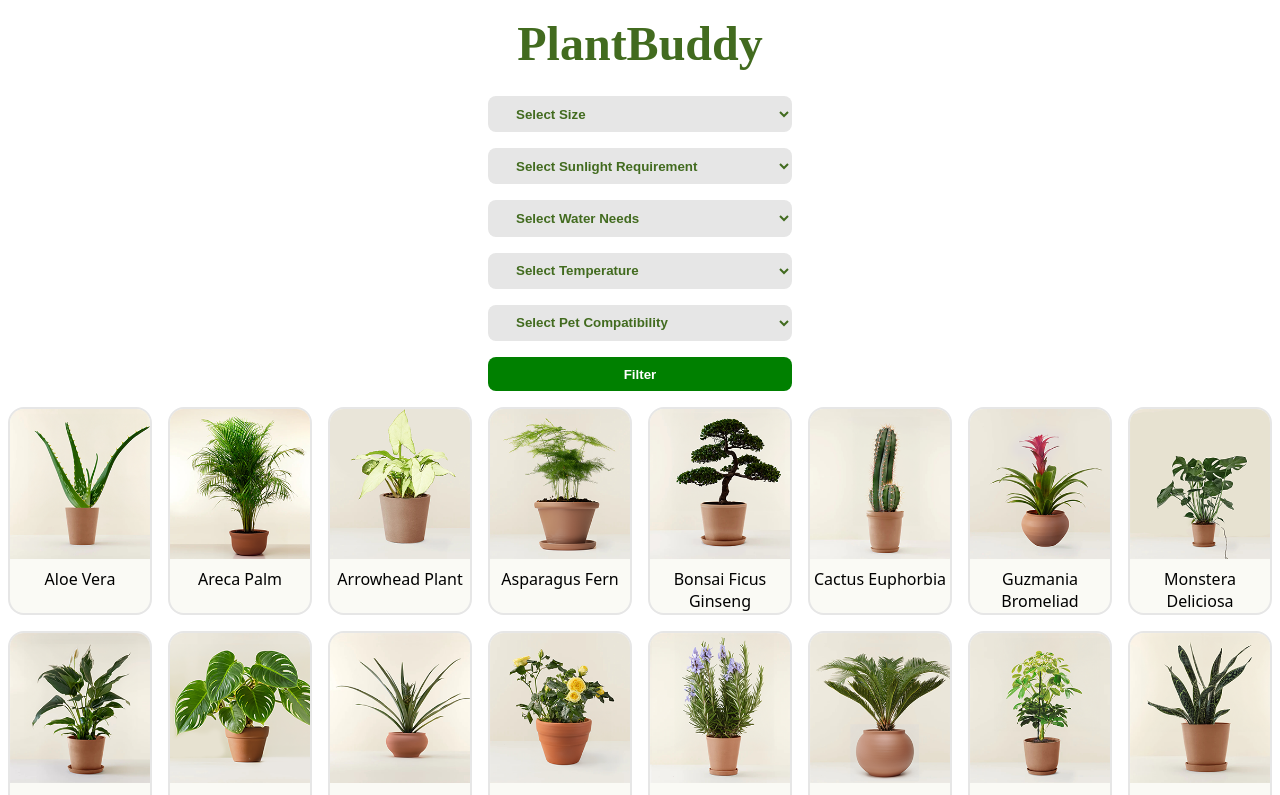
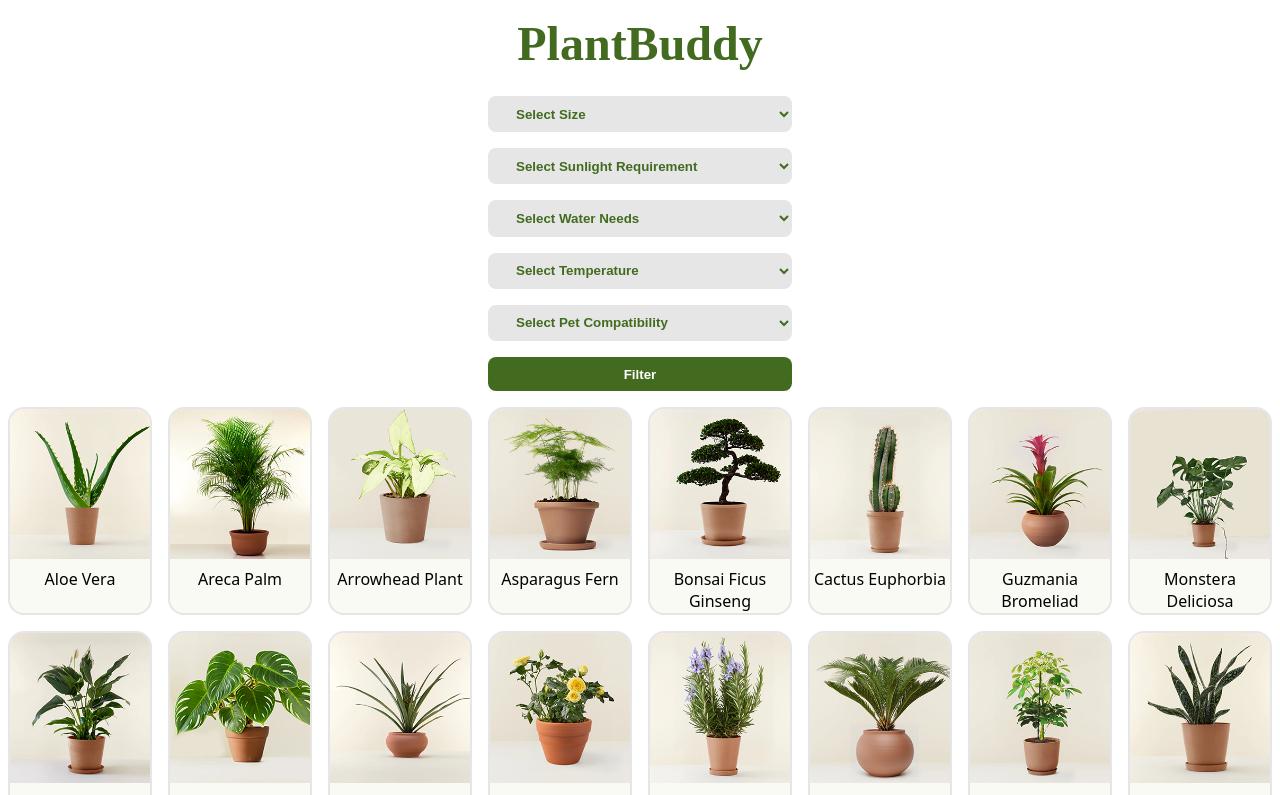
Before and after one commit to MartaJaekel/Plantbuddy, a Next.js app: page / in a window 1280 px wide. Shown: the top 795 px of the page. Built offline with nearby package versions, Linux system fonts and the light colour scheme.

Commit message:
Add the correct button color

```diff
--- a/components/FilterForm/index.js
+++ b/components/FilterForm/index.js
@@ -88,7 +88,7 @@ const StyledSelect = styled.select`
 
 const StyledButton = styled.button`
   color: white;
-  background-color: green;
+  background-color: var(--color-green);
   border: none;
   border-radius: 8px;
   padding: .6rem .4rem;
```
